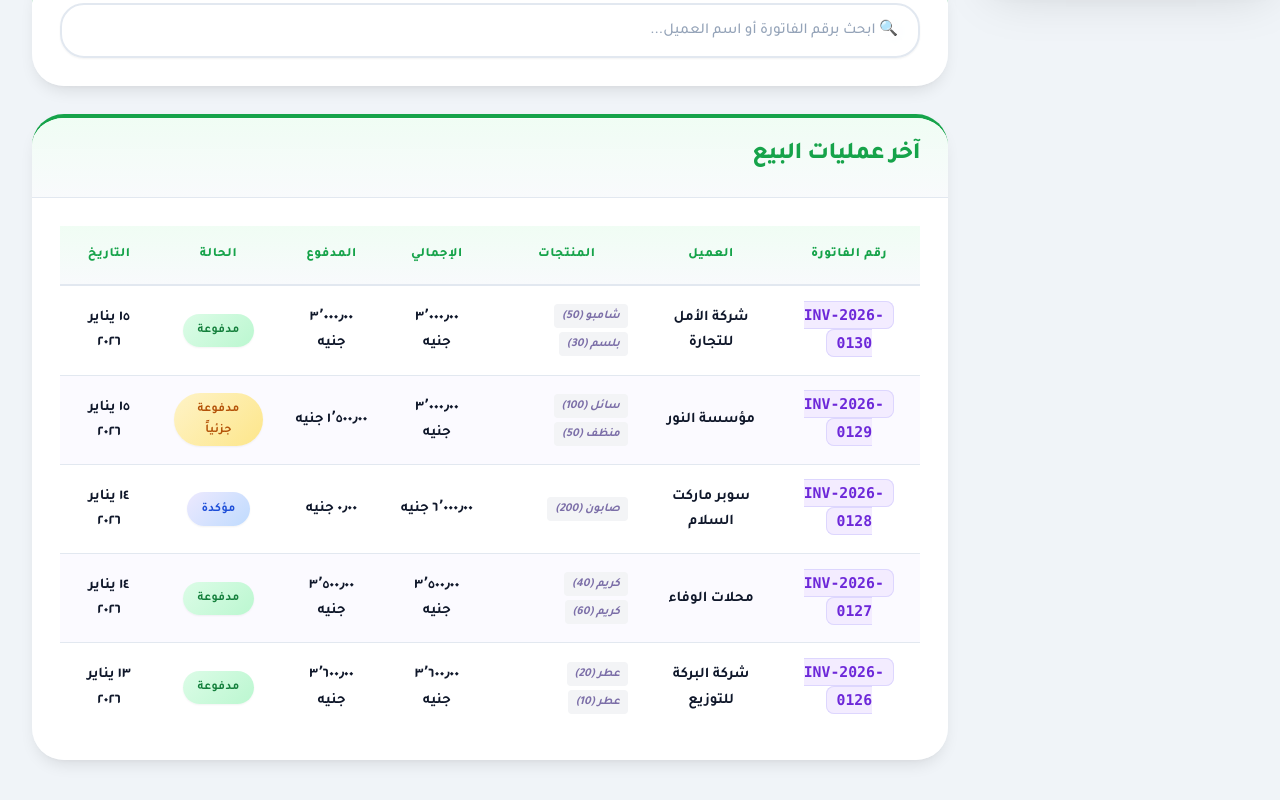
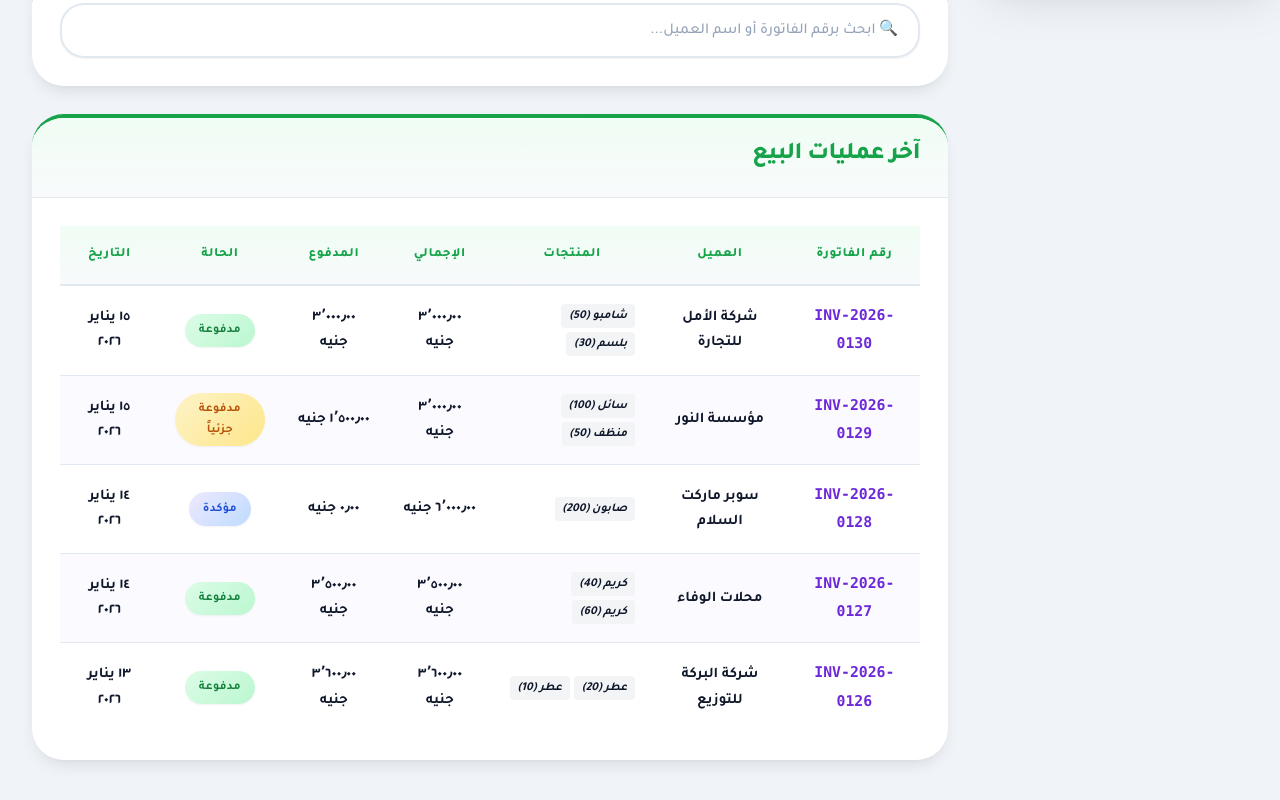
Before and after one commit to fantazia1110-design/BRAVO-new-sestym-, a Next.js app: page /sales in a window 1280 px wide. Shown: the part 819-1619 px from the top of the page. Built offline with nearby package versions, Linux system fonts and the light colour scheme.

Commit message:
Fix table cells: remove purple overrides, add section-colored td and font-mono with !important
Co-authored-by: arena-agent <297053741+arena-agent@users.noreply.github.com>

```diff
--- a/src/app/globals.css
+++ b/src/app/globals.css
@@ -1884,9 +1884,9 @@ a:hover {
 .table tbody tr:nth-child(even){background:#fbfaff!important}
 
 .table td>div:not(.flex){display:flex!important;flex-direction:column!important;align-items:center!important}
-.table td .font-mono{font-weight:900!important;background:#f3ecff!important;border:1.5px solid #ddd6fe!important;padding:.28rem .6rem!important;border-radius:.5rem!important}
+.table td .font-mono{font-weight:900!important}
 .table td .font-medium{font-size:1rem!important;font-weight:900!important}
-.table td .text-xs{font-style:italic!important;color:#7c6fa8!important}
+.table td .text-xs{font-style:italic!important}
 .table td .flex.items-center.gap-2{display:flex!important;flex-wrap:wrap!important;justify-content:center!important;gap:.4rem!important}
 .table td a.btn,.table td button.btn{display:inline-flex!important;align-items:center!important;gap:.35rem!important;padding:.42rem .8rem!important;border-radius:.55rem!important;font-size:.78rem!important;font-weight:800!important;border:1.5px solid #e2e8f0!important;background:#f8fafc!important;color:#334155!important;overflow:visible!important}
 .table td a.btn::after,.table td button.btn::after{content:attr(title)!important;position:static!important;inset:auto!important;opacity:1!important;background:none!important;color:inherit!important;display:inline!important;white-space:nowrap!important;transform:none!important;width:auto!important;height:auto!important}
@@ -2127,3 +2127,17 @@ a:hover {
 .section-color-cyan .table th { color: #0891b2 !important; background: linear-gradient(to bottom, rgba(6,182,212,0.08), rgba(248,250,252,0.9)) !important; }
 .section-color-orange .table th { color: #ea580c !important; background: linear-gradient(to bottom, rgba(249,115,22,0.08), rgba(248,250,252,0.9)) !important; }
 .section-color-red .table th { color: #dc2626 !important; background: linear-gradient(to bottom, rgba(220,38,38,0.08), rgba(248,250,252,0.9)) !important; }
+
+/* خلايا الجداول (td) بلون القسم */
+.section-color-green .table td { color: #15803d !important; }
+.section-color-purple .table td { color: #6d28d9 !important; }
+.section-color-cyan .table td { color: #0e7490 !important; }
+.section-color-orange .table td { color: #c2410c !important; }
+.section-color-red .table td { color: #b91c1c !important; }
+
+/* خلايا font-mono (أرقام الدفعات/الفواتير) بلون القسم أوضح */
+.section-color-green .table td .font-mono { color: #16a34a !important; background: rgba(34,197,94,0.08) !important; border-color: rgba(34,197,94,0.2) !important; }
+.section-color-purple .table td .font-mono { color: #7c3aed !important; background: rgba(139,92,246,0.08) !important; border-color: rgba(139,92,246,0.2) !important; }
+.section-color-cyan .table td .font-mono { color: #0891b2 !important; background: rgba(6,182,212,0.08) !important; border-color: rgba(6,182,212,0.2) !important; }
+.section-color-orange .table td .font-mono { color: #ea580c !important; background: rgba(249,115,22,0.08) !important; border-color: rgba(249,115,22,0.2) !important; }
+.section-color-red .table td .font-mono { color: #dc2626 !important; background: rgba(220,38,38,0.08) !important; border-color: rgba(220,38,38,0.2) !important; }
```
